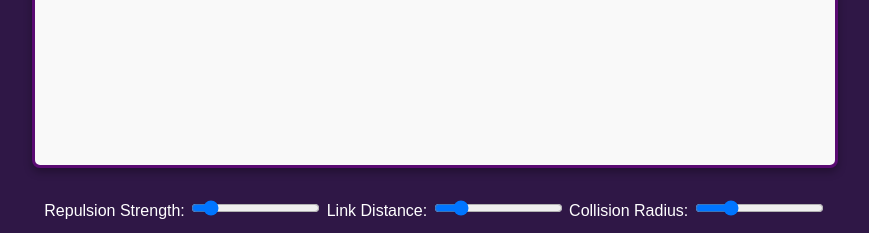
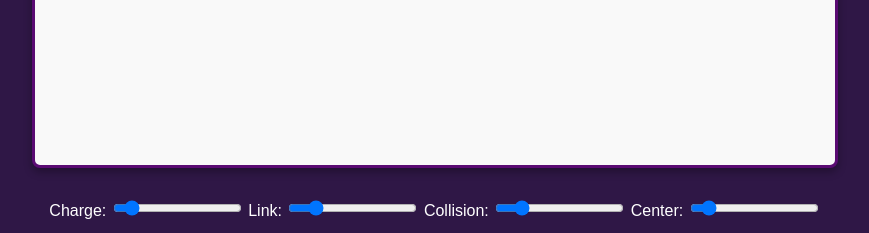
Before and after one commit to tylergneill/pandit_grapher, a Flask app: page / in a window 1280 px wide. Shown: the part 834-1067 px from the top of the page, without its empty margins (205-1074 px from the left). Run offline with Flask 3, Linux system fonts and the light colour scheme; parts of the project's set-up code (start-up, migrations or seed data) failed here and were passed over; some libraries are stand-ins or nearby versions.

Commit message:
feat: add 4th force control center

```diff
--- a/static/js/graph.js
+++ b/static/js/graph.js
@@ -306,6 +306,13 @@ function renderGraph(graph) {
       simulation.alpha(0.3).restart();
   });
 
+  document.getElementById('centerStrength').addEventListener('input', function () {
+      const centerStrength = +this.value;
+      simulation.force('center', d3.forceCenter(width / 2, height / 2).strength(centerStrength));
+      simulation.alpha(0.3).restart(); // Restart with some energy
+  });
+
+
   simulation.on('tick', () => {
     link
       .attr('x1', d => d.source.x)
--- a/templates/index.html
+++ b/templates/index.html
@@ -56,17 +56,23 @@
 
   <div id="controls">
     <label>
-      Repulsion Strength:
+      Charge:
       <input type="range" id="chargeStrength" min="0" max="2000" step="50" value="200">
     </label>
     <label>
-      Link Distance:
+      Link:
       <input type="range" id="linkDistance" min="10" max="600" step="20" value="100">
     </label>
     <label>
-      Collision Radius:
-      <input type="range" id="collisionRadius" min="6" max="30" step="2" value="12">
+      Collision:
+      <input type="range" id="collisionRadius" min="0" max="60" step="5" value="10">
     </label>
+    <label>
+      Center:
+      <input type="range" id="centerStrength" min="0" max=".1" step="0.01" value="0.005">
+    </label>
+</div>
+
   </div>
 
   <!-- Dropdown Logic -->
```
